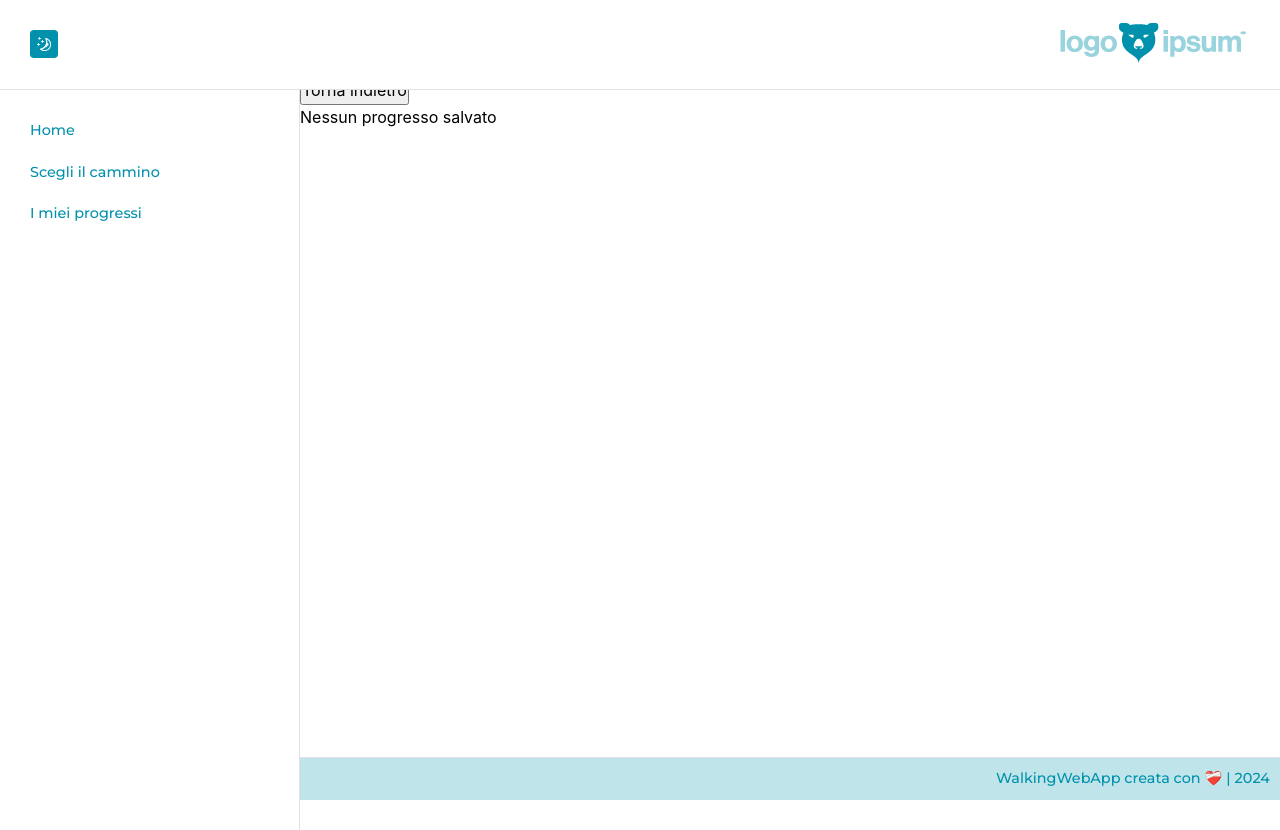
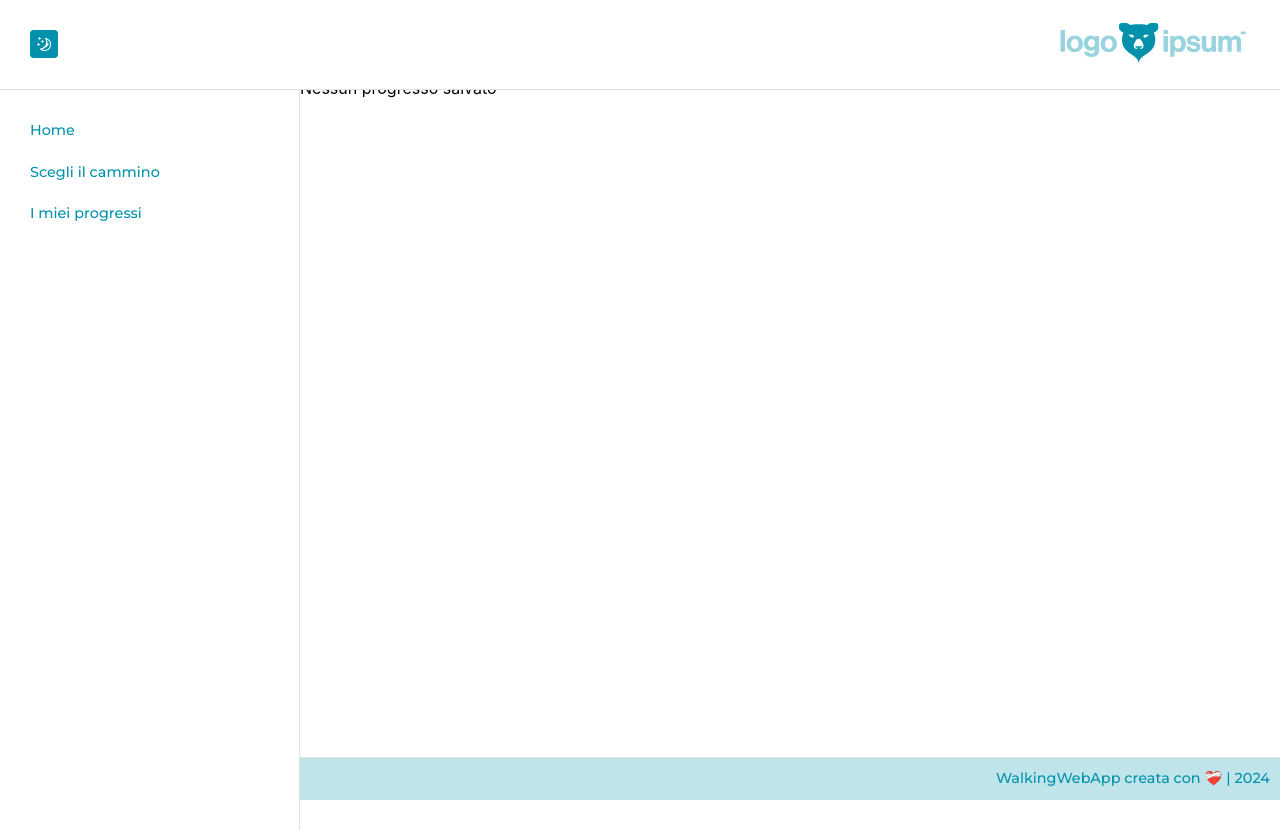
Before and after one commit to chiarajf/CB8, a Next.js app in the folder walking-app/: page /progress in a window 1280 px wide. Built offline with nearby package versions, Linux system fonts and the light colour scheme.

Commit message:
ultima modifica

```diff
--- a/walking-app/src/components/progressComponent/ProgressComponent.jsx
+++ b/walking-app/src/components/progressComponent/ProgressComponent.jsx
@@ -13,10 +13,6 @@ const ProgressComponent = () => {
       setSavedDailyProgress(data);
     }
   }, []);
-
-  const handleGoBack = () => {
-    window.history.back();
-  };
 
   const MotionDiv = ({ children }) => (
     <motion.div
@@ -34,7 +30,6 @@ const ProgressComponent = () => {
     <div className={styles.progressContainer}>
       <MotionDiv>
         <div>
-          <button onClick={handleGoBack}>Torna indietro</button>
           {savedDailyProgress ? (
             savedDailyProgress.map((item, index) => (
               <div key={index} className={styles.progressItem}>
```
